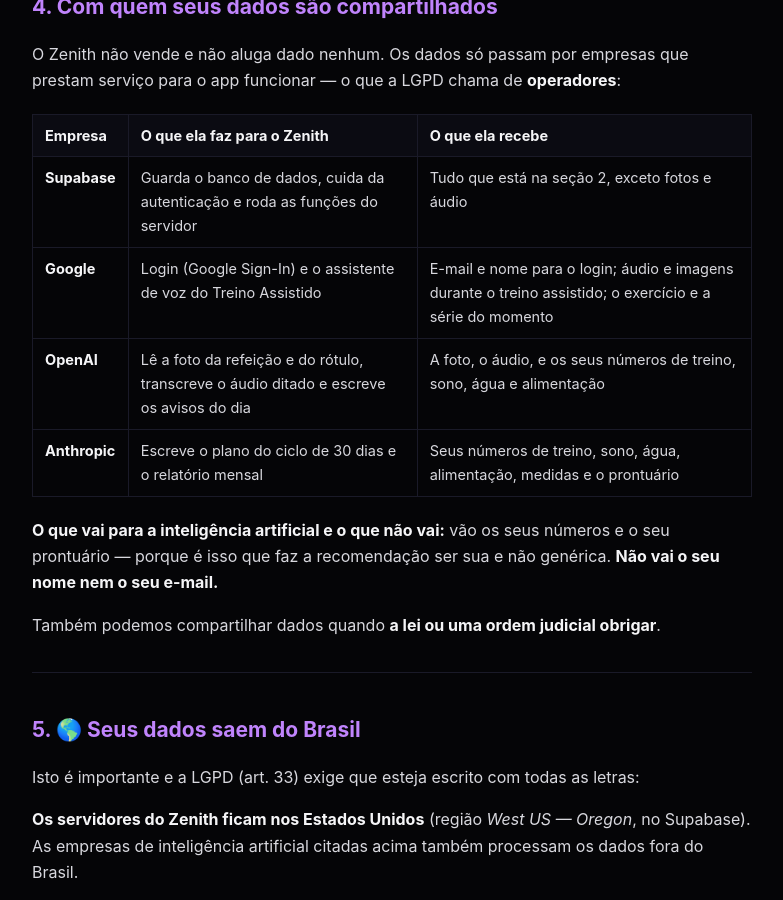
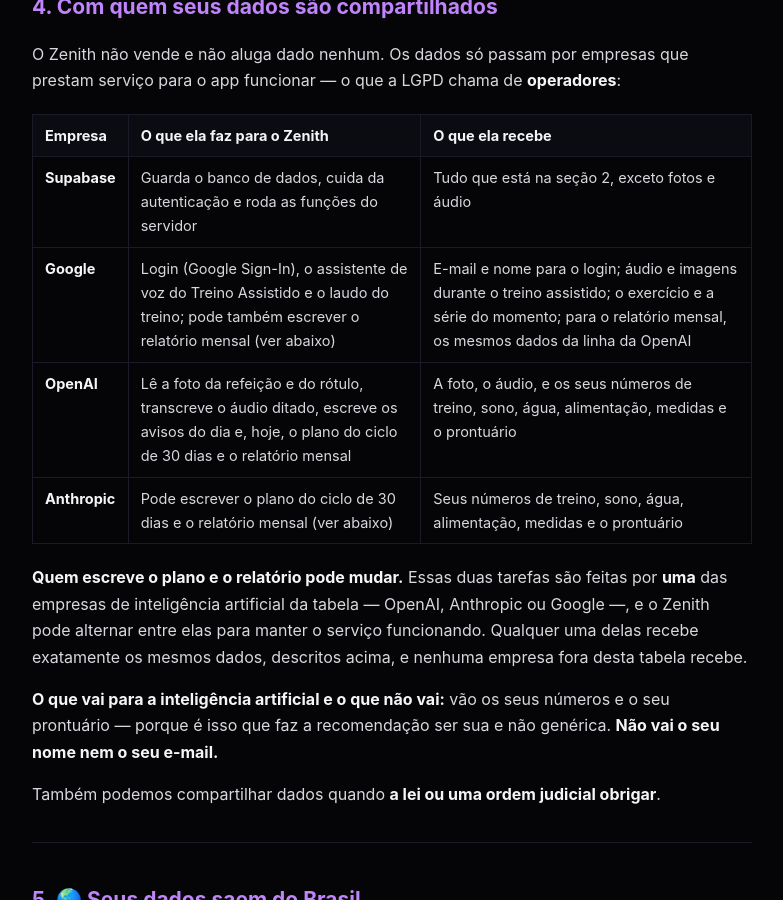
Before and after one commit to rogermarques7/zenith-legal, a Jekyll site: the page built from privacidade.md, in a window 1280 px wide and 900 px high, scrolled down 3721 px. Shown: the whole window, without its empty margins (248-1031 px from the left). Built offline with Jekyll 4.4.1, drawn with Linux system fonts in a browser that asks for light colours; some of the changed text lies outside the part shown.

Commit message:
docs(legal): o plano e o relatorio mensal passam pela OpenAI; a tabela de operadores fica estavel
Co-Authored-By: Claude Opus 5.5 <noreply@anthropic.com>

```diff
--- a/privacidade.md
+++ b/privacidade.md
@@ -160,9 +160,15 @@ prestam serviço para o app funcionar — o que a LGPD chama de **operadores**:
 | Empresa | O que ela faz para o Zenith | O que ela recebe |
 |---|---|---|
 | **Supabase** | Guarda o banco de dados, cuida da autenticação e roda as funções do servidor | Tudo que está na seção 2, exceto fotos e áudio |
-| **Google** | Login (Google Sign-In) e o assistente de voz do Treino Assistido | E-mail e nome para o login; áudio e imagens durante o treino assistido; o exercício e a série do momento |
-| **OpenAI** | Lê a foto da refeição e do rótulo, transcreve o áudio ditado e escreve os avisos do dia | A foto, o áudio, e os seus números de treino, sono, água e alimentação |
-| **Anthropic** | Escreve o plano do ciclo de 30 dias e o relatório mensal | Seus números de treino, sono, água, alimentação, medidas e o prontuário |
+| **Google** | Login (Google Sign-In), o assistente de voz do Treino Assistido e o laudo do treino; pode também escrever o relatório mensal (ver abaixo) | E-mail e nome para o login; áudio e imagens durante o treino assistido; o exercício e a série do momento; para o relatório mensal, os mesmos dados da linha da OpenAI |
+| **OpenAI** | Lê a foto da refeição e do rótulo, transcreve o áudio ditado, escreve os avisos do dia e, hoje, o plano do ciclo de 30 dias e o relatório mensal | A foto, o áudio, e os seus números de treino, sono, água, alimentação, medidas e o prontuário |
+| **Anthropic** | Pode escrever o plano do ciclo de 30 dias e o relatório mensal (ver abaixo) | Seus números de treino, sono, água, alimentação, medidas e o prontuário |
+
+**Quem escreve o plano e o relatório pode mudar.** Essas duas tarefas são feitas
+por **uma** das empresas de inteligência artificial da tabela — OpenAI,
+Anthropic ou Google —, e o Zenith pode alternar entre elas para manter o serviço
+funcionando. Qualquer uma delas recebe exatamente os mesmos dados, descritos
+acima, e nenhuma empresa fora desta tabela recebe.
 
 **O que vai para a inteligência artificial e o que não vai:** vão os seus
 números e o seu prontuário — porque é isso que faz a recomendação ser sua e não
```
Also changed, not shown: other parts of privacidade.md (+1 -1 lines).
